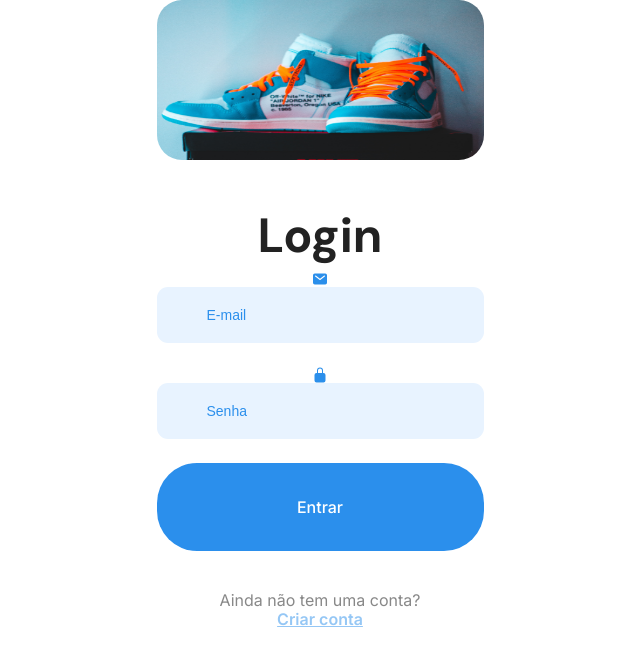
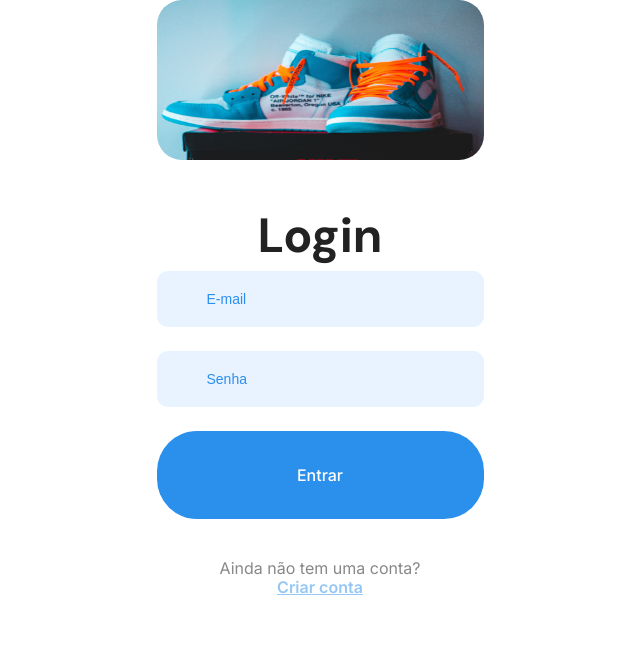
Before and after one commit to beldmoreira/projeto14_boot-store_front, a React (Create React App) app: page /login in a window 1280 px wide. Shown: the top 666 px of the page, without its empty margins (320-960 px from the left). Built offline with nearby package versions, Linux system fonts and the light colour scheme.

Commit message:
FInal style changes

```diff
--- a/src/pages/Login/index.jsx
+++ b/src/pages/Login/index.jsx
@@ -3,7 +3,6 @@ import { useState } from "react";
 import Form from "../../components/Form";
 import Input from "../../components/Input";
 import Pair from "../../assets/pairshoes.png";
-import {IoLockClosed, IoMail } from "react-icons/io5";
 import BlueButton from "../../components/BlueButton";
 import api from "../../services/api";
 import useAuth from "../../hooks/useAuth";
@@ -44,15 +43,14 @@ export default function Login(){
         <Container>
             <Span> Login </Span>
             <Form onSubmit={handleSubmit}>
-              <IoMail color="#2B8FEB"/>
-                <Input
+
+              <Input
                 type="email"
                 placeholder="E-mail"
                 name="email"
                 onChange={handleChange}
                 value={formData.email}
                 />
-              <IoLockClosed color="#2B8FEB"/>
 
                 <Input
                 type="password"
```
